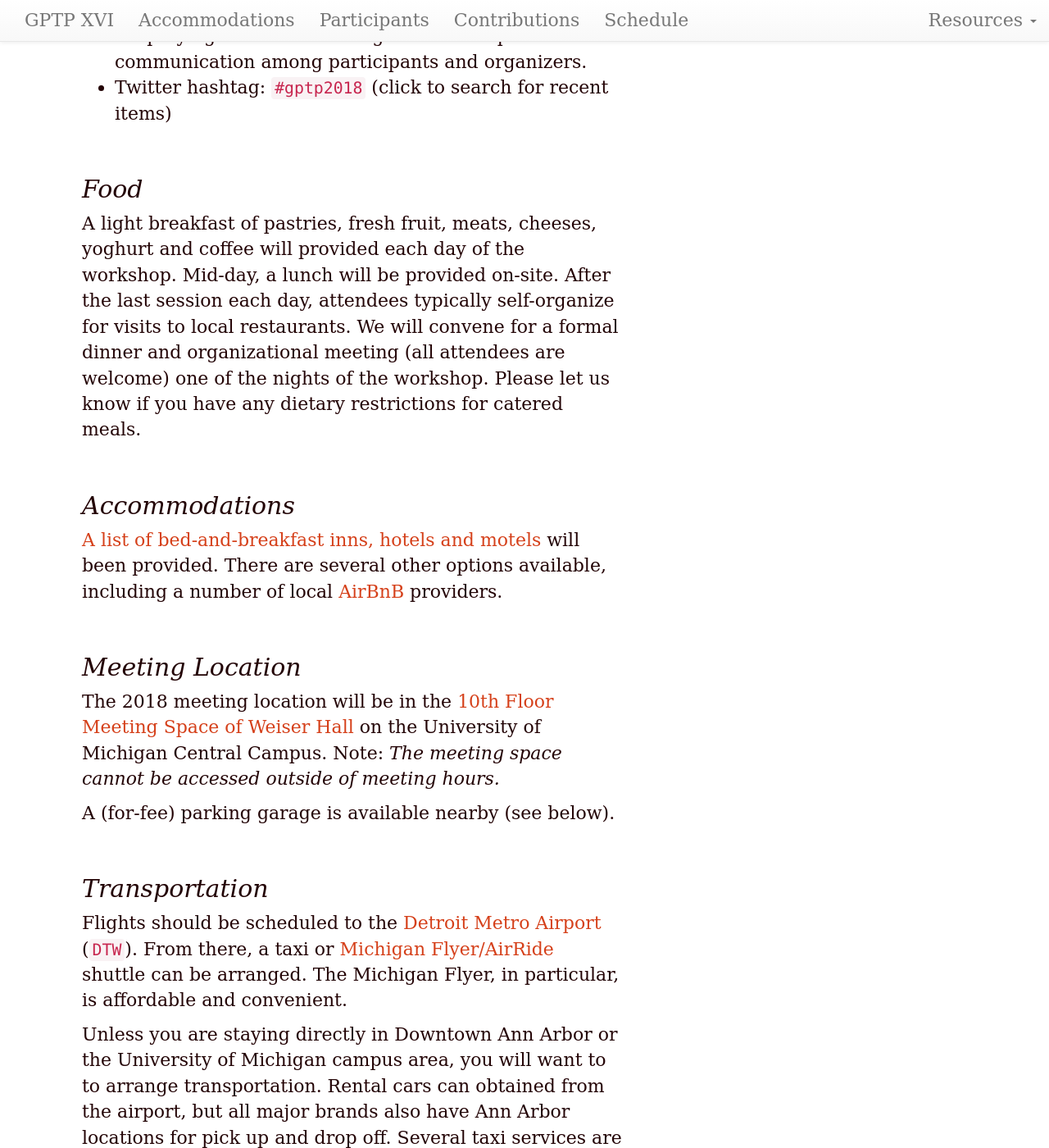
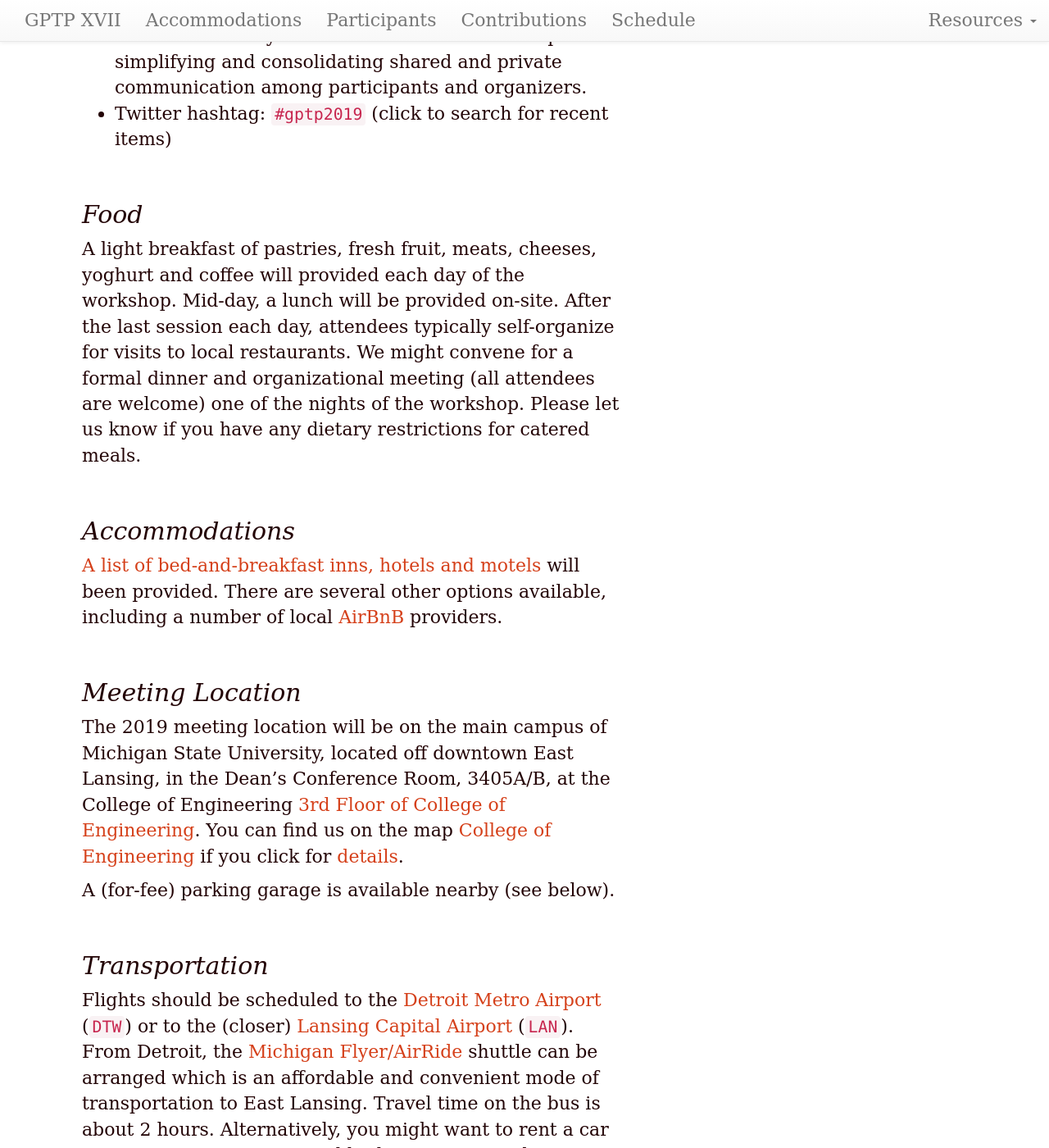
Before and after one commit to GPTP-workshop/gptp-workshop.github.io, a Jekyll site: the page built from index.md, in a window 1280 px wide and 1400 px high, scrolled down 1407 px. Shown: the whole window at 82% size. Built offline with Jekyll 4.4.1, drawn with Linux system fonts in a browser that asks for light colours; some of the changed text lies outside the part shown.

Commit message:
Update index.md

```diff
--- a/index.md
+++ b/index.md
@@ -1,16 +1,16 @@
 ---
 layout: default
-updated: "January 29, 2018"
-roman: "XVI"
-dates: "May 17-20, 2018"
+updated: "February 21, 2019"
+roman: "XVII"
+dates: "May 16-19, 2019"
 ---
-Genetic Programming Theory & Practice is a small, invitation-only workshop hosted annually by the [Center for the Study of Complex Systems](http://www.lsa.umich.edu/cscs/) at the University of Michigan in Ann Arbor, MI. This year's conference will be held {{page.dates}}.
+Genetic Programming Theory & Practice is a small, invitation-only workshop hosted 2019 by the [BEACON Center for the Study of Evolution in Action](https://beacon-center.org/) at Michigan State University in East Lansing, MI. This year's conference will be held May 16-19, 2019.
 
-_Note that this year's workshop will extend an additional day compared to earlier sessions, including full days on Thursday, Friday and Saturday, plus a half-day Sunday._
+_Note that this year's workshop will be for the first time *not* in Ann Arbor. We are venturing out to the next nearest "hot spot" in EC. And as last year, it will be extended by an additional day compared to earlier sessions, including full days on Thursday, Friday and Saturday, plus a half-day Sunday._
 
 ## Important Dates
 
-- **May 17-20, 2018:** Workshop, presentations, and discussions
+- **May 16-19, 2019:** Workshop, presentations, and discussions
 
 ## Contacts
 
@@ -20,28 +20,26 @@ _Note that this year's workshop will extend an additional day compared to earlie
 
 - [Wolfgang Banzhaf](http://www.cse.msu.edu/~banzhafw/)
     - [Slack](https://gptp-workshops.slack.com/messages/@wolfgang/)
+- [Erik Goodman](https://www.egr.msu.edu/~goodman/)
 - [Leigh Sheneman](http://leighsheneman.com/)
     - [Twitter](https://twitter.com/ag_shen)
     - [Slack](https://gptp-workshops.slack.com/messages/@leighs/)
-- [Lee Spector](http://faculty.hampshire.edu/lspector/)
-    - [Twitter](https://twitter.com/leespector)
-    - [Slack](https://gptp-workshops.slack.com/messages/@lspector/)
-- [Bill Tozier](http://vaguery.github.io/)
-    - [Twitter](https://twitter.com/vaguery)
-    - [Slack](https://gptp-workshops.slack.com/messages/@bill_tozier/)
+- [Leonardo Trujillo](https://www.researchgate.net/lab/Leonardo-Trujillo-Lab)
+- [Bill Worzel](https://www.spartaninnovations.org/bill-worzel)
+    - [Slack](https://gptp-workshops.slack.com/messages/@bill_w/)
 
-### Center for the Study of Complex Systems
+### BEACON Center for the Study of Evolution in Action
 
-- [Linda Wood](https://lsa.umich.edu/cscs/people/staff/linmwood.html)
+- [Connie James](https://www3.beacon-center.org/people/)
 
 ### Social Media
 
 - An invitation-only [Slack channel](http://gptp-workshops.slack.com) has been set up for simplifying and consolidating shared and private communication among participants and organizers.
-- Twitter hashtag: [`#gptp2018`](https://twitter.com/search?f=tweets&q=%23gptp2018) (click to search for recent items)
+- Twitter hashtag: [`#gptp2019`](https://twitter.com/search?f=tweets&q=%23gptp2019) (click to search for recent items)
 
 ## Food
 
-A light breakfast of pastries, fresh fruit, meats, cheeses, yoghurt and coffee will provided each day of the workshop. Mid-day, a lunch will be provided on-site. After the last session each day, attendees typically self-organize for visits to local restaurants. We will convene for a formal dinner and organizational meeting (all attendees are welcome) one of the nights of the workshop. Please let us know if you have any dietary restrictions for catered meals.
+A light breakfast of pastries, fresh fruit, meats, cheeses, yoghurt and coffee will provided each day of the workshop. Mid-day, a lunch will be provided on-site. After the last session each day, attendees typically self-organize for visits to local restaurants. We might convene for a formal dinner and organizational meeting (all attendees are welcome) one of the nights of the workshop. Please let us know if you have any dietary restrictions for catered meals.
 
 ## Accommodations
 
@@ -49,18 +47,16 @@ A light breakfast of pastries, fresh fruit, meats, cheeses, yoghurt and coffee w
 
 ## Meeting Location
 
-The 2018 meeting location will be in the [10th Floor Meeting Space of Weiser Hall](https://sites.lsa.umich.edu/weiserhall/) on the University of Michigan Central Campus. Note: _The meeting space cannot be accessed outside of meeting hours._
+The 2019 meeting location will be on the main campus of Michigan State University, located off downtown East Lansing, in the Dean's Conference Room, 3405A/B, at the College of Engineering [3rd Floor of College of Engineering](https://www.egr.msu.edu/). You can find us on the map [College of Engineering](https://maps.msu.edu/) if you click for [details](https://maps.msu.edu/interactive/index.php?q=College%20of%20Engineering).
 
 A (for-fee) parking garage is available nearby (see below).
 
 ## Transportation
 
-Flights should be scheduled to the [Detroit Metro Airport](http://www.metroairport.com) (`DTW`). From there, a taxi or [Michigan Flyer/AirRide](http://www.michiganflyer.com) shuttle can be arranged. The Michigan Flyer, in particular, is affordable and convenient.
+Flights should be scheduled to the [Detroit Metro Airport](http://www.metroairport.com) (`DTW`) or to the (closer) [Lansing Capital Airport](http://www.flylansing.com/) (`LAN`). From Detroit, the [Michigan Flyer/AirRide](http://www.michiganflyer.com) shuttle can be arranged which is an affordable and convenient mode of transportation to East Lansing. Travel time on the bus is about 2 hours. Alternatively, you might want to rent a car at DTW. From LAN, you could take a taxi or a ride service. Transportation options should be considered before actually embarking on the trip.
 
-Unless you are staying directly in Downtown Ann Arbor or the University of Michigan campus area, you will want to to arrange transportation. Rental cars can obtained from the airport, but all major brands also have Ann Arbor locations for pick up and drop off. Several taxi services are available. If you're near a route you can also ride the [excellent local bus service](http://www.theride.org).
-
-There is very little chance of street parking on weekdays on the University campus, but there is a [public parking structure](https://pts.umich.edu/parking/structureforest.php) nearby on Forest Street.
+There is very little chance of street parking on weekdays on the University campus, but there is a [pay-by-use parking](https://police.msu.edu/parking-services/visitor-parking/) close to the College of Engineerring.
 
 ## Information for Speakers and Authors
 
-See the [contributions page](contributions.html) for information on preparing presentations and publications, and the [schedule page](schedule.html) for the detailed workshop schedule.
+See the [contributions page](contributions.html) (tbd) for information on preparing presentations and publications, and the [schedule page](schedule.html) (tbd) for the detailed workshop schedule.
```
